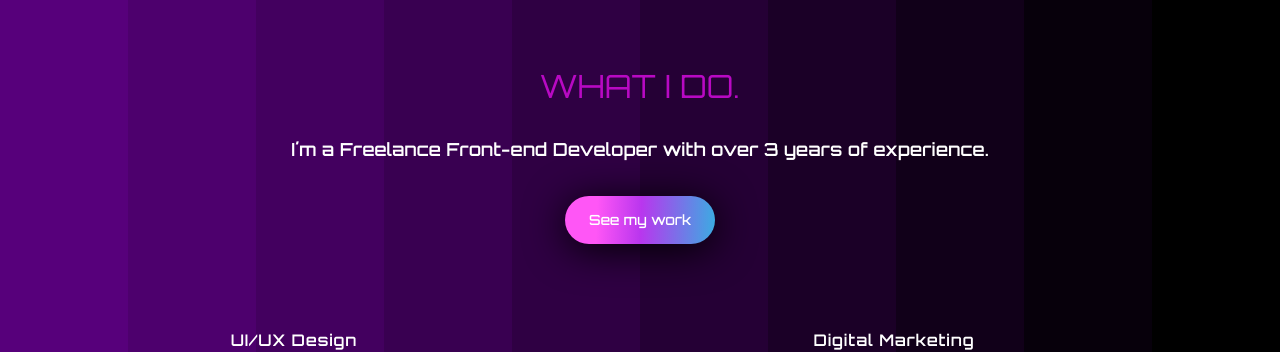
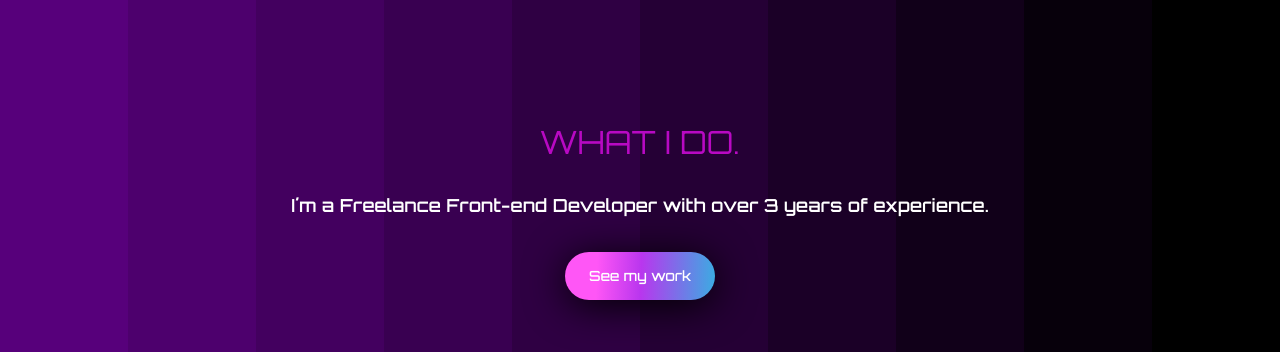
Before and after one commit to leanmaga/PortfolioLeandroMagallanes, a React (Vite) app in the folder PortfolioLeandroMagallanes/: page / in a window 1280 px wide. Shown: the part 1444-1796 px from the top of the page. Built offline with nearby package versions, Linux system fonts and the light colour scheme; a web font is replaced by a local one.

Commit message:
agregar al contact y al service flex-row y col segun corresponda

```diff
--- a/PortfolioLeandroMagallanes/src/components/Contact.jsx
+++ b/PortfolioLeandroMagallanes/src/components/Contact.jsx
@@ -13,7 +13,7 @@ const Contact = () => {
     if (state.succeeded) {
         return(
             <section className='py-16 lg:section' id='contact'>
-                <div className="container mx-auto xs:text-center xs:items-center">
+                <div className="container xs:text-center xs:items-center">
                     <div className='flex flex-col lg:flex-row'>
                         {/*text*/}
                         <motion.div
@@ -43,9 +43,9 @@ const Contact = () => {
     }
 
   return (
-    <section className='py-16 lg:section' id='contact'>
-        <div className="container mx-auto xs:text-center xs:items-center">
-            <div className='flex flex-col lg:flex-row'>
+    <section className='py-16 section' id='contact'>
+        <div className="container xs:text-center xs:items-center">
+            <div className='flex flex-col lg:flex-row justify-center items-center text-center '>
                 {/*text*/}
                 <motion.div
                 variants={fadeIn('right', 0.3)}
@@ -66,7 +66,7 @@ const Contact = () => {
                 initial='hidden'
                 whileInView={'show'}
                 viewport={{ once: false, amount: 0.3 }}
-                className='flex-1 border rounded-2x1 flex flex-col gap-y-6 pb-16 md:pb-12 p-6 items-start '>
+                className='flex-1 border min-w-[400px] max-w-[400px] rounded-2x1 flex flex-col gap-y-6 pb-16 md:pb-12 p-6 items-start'>
                     <input
                     required
                     id="name"
--- a/PortfolioLeandroMagallanes/src/components/Services.jsx
+++ b/PortfolioLeandroMagallanes/src/components/Services.jsx
@@ -30,8 +30,8 @@ const servicesGroupTwo = [
 ]
 const Services = () => {
   return (
-    <section className='flex items-center pt-8' id='services'>
-      <div className="container mx-auto xs:m-0 xs:p-0 xs:text-center xs:items-center">
+    <section className='flex items-center  pt-8 xs:mt-8 sm:mt-8' id='services'>
+      <div className="md:container lg:container mx-auto xs:m-0 xs:p-0 xs:text-center xs:items-center">
         <div className='flex  justify-center items-center text-center'>
           {/*text and img*/}
 
@@ -40,8 +40,8 @@ const Services = () => {
           initial='hidden'
           whileInView={'show'}
           viewport={{ once: false, amount: 0.3 }}
-          className='flex-1 m-12 justify-center text-center items-center'>
-            <h2 className="h2 text-accent mb-6">What I Do.</h2>
+          className='flex-1 my-12 justify-center text-center items-center'>
+            <h2 className="h2 text-accent my-6">What I Do.</h2>
             <h3 className='h3 xs:h4 mb-16'>I´m a Freelance Front-end Developer with over 3 years of experience.</h3>
             <button className="btn btn-sm"><a href="http://github.com/leanmaga" target="_blank" rel="noreferrer"> See my work</a></button>
           </motion.div>
@@ -49,7 +49,7 @@ const Services = () => {
 
         </div>
 
-        <div className='flex justify-center items-center text-center'>
+        <div className='flex md:flex-row lg:flex.ror xs:flex-col sm:flex-col justify-center items-center text-center my-8'>
 
           {/*services*/}
 
--- a/PortfolioLeandroMagallanes/vite.config.js
+++ b/PortfolioLeandroMagallanes/vite.config.js
@@ -4,5 +4,5 @@ import react from "@vitejs/plugin-react";
 // https://vitejs.dev/config/
 export default defineConfig({
   plugins: [react()],
-  base: "/PortfolioLeandroMagallanes/",
+  base: "https://leandro-magallanes.com.ar",
 });
```
